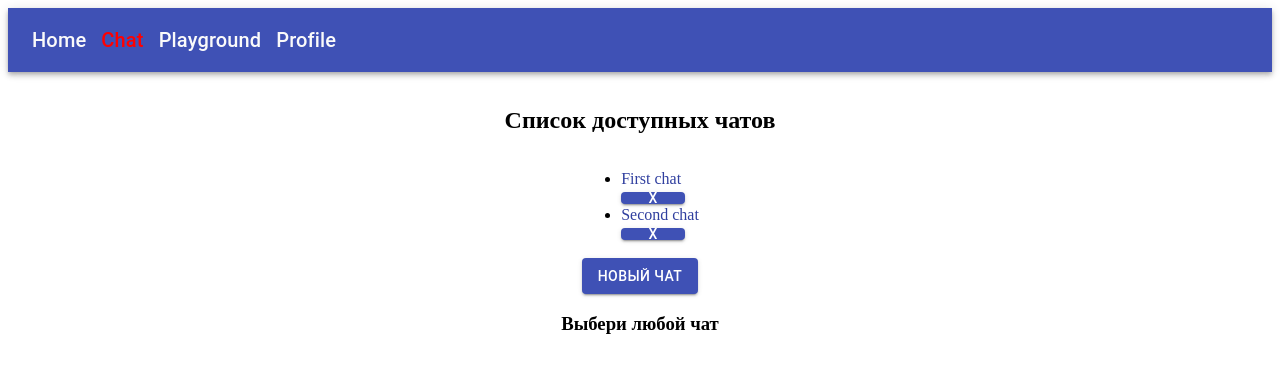
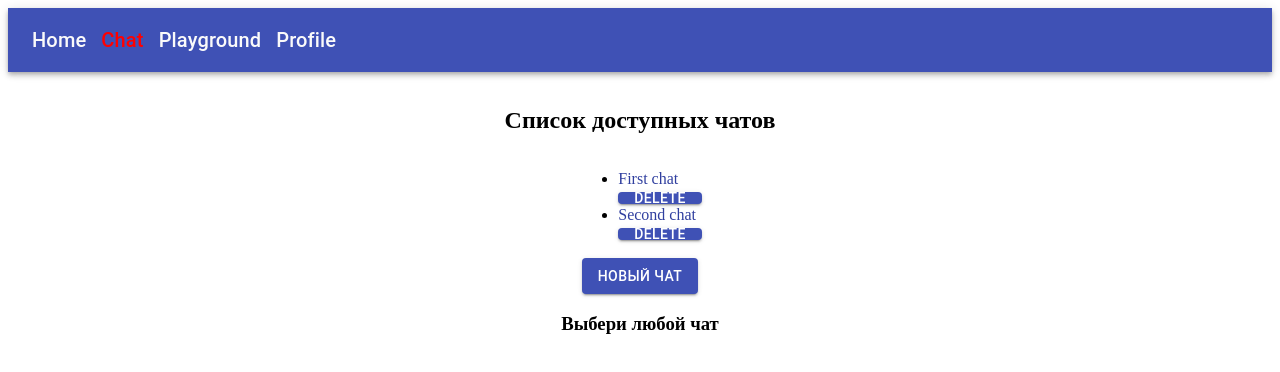
Before and after one commit to nikita1984/reactHomeWork_4, a React (Create React App) app: page /chat in a window 1280 px wide. Shown: the top 372 px of the page. Built offline with nearby package versions, Linux system fonts and the light colour scheme.

Commit message:
update method createChat of ChatList-Component

```diff
--- a/src/Chat/index.js
+++ b/src/Chat/index.js
@@ -1,4 +1,4 @@
-import React, { useEffect, useState } from "react";
+import React, { useState } from "react";
 import Chat from "./Chat";
 import Button from "@material-ui/core/Button";
 import {
@@ -8,14 +8,11 @@ import {
   useRouteMatch,
 } from "react-router-dom";
 import { makeStyles } from "@material-ui/core/styles";
-// import { findByLabelText } from "@testing-library/dom";
 
 const useStyles = makeStyles((theme) => ({
   link: {
-    // marginRight: "15px",
     color: theme.palette.primary.dark,
     textDecoration: "none",
-    // listStyleType: "none !important",
   },
 
   activeLink: {
@@ -30,7 +27,6 @@ const useStyles = makeStyles((theme) => ({
 
   deleteButton: {
     height: "5px",
-    width: "5px",
   },
 }));
 
@@ -69,8 +65,7 @@ function ChatList() {
     setChatsArray(chats);
   };
 
-  const createChat = () => {
-    const newChatID = Math.floor(Math.random() * 10 ** 3).toString();
+  const getNewChatList = (newChatID) => {
     const defaultChatName = 'New chat: ' + newChatID;
     const newChatName = prompt('Введите имя чата!', defaultChatName);
     const newChat = {id: newChatID, name: newChatName, mesages: []};
@@ -78,6 +73,24 @@ function ChatList() {
     const chats = chatsArray.slice();
     chats.push(newChat);
     setChatsArray(chats);
+  };
+  const isUnique = (newChatID) => {
+    const chats = chatsArray.slice();
+    for (let chat of chats) {
+      if (chat.id === newChatID){
+        return false;
+      }
+    };
+    return true;
+  };
+  const createChat = () => {
+    const newChatID = Math.floor(Math.random() * 10 ** 3).toString();
+    if (isUnique) {
+      getNewChatList(newChatID);
+    } else {
+      const newChatID = Math.floor(Math.random() * 10 ** 4).toString();
+      getNewChatList(newChatID);
+    }
   };
 
   return (
@@ -99,7 +112,7 @@ function ChatList() {
               root: classes.deleteButton,
             }}
             >
-              X
+              delete
           </Button>
           </div>
         ))}
```
Also changed, not shown: src/Chat/Chat.js (+0 -8 lines).
